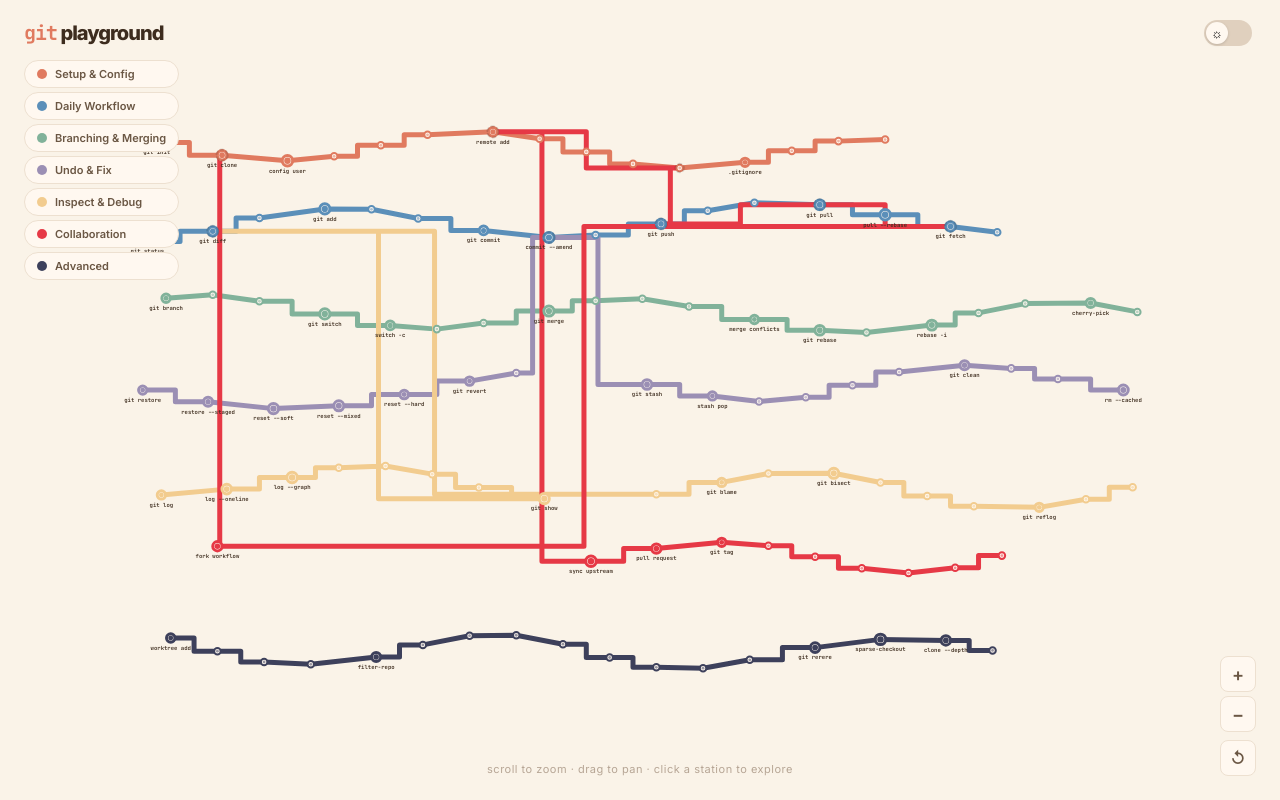
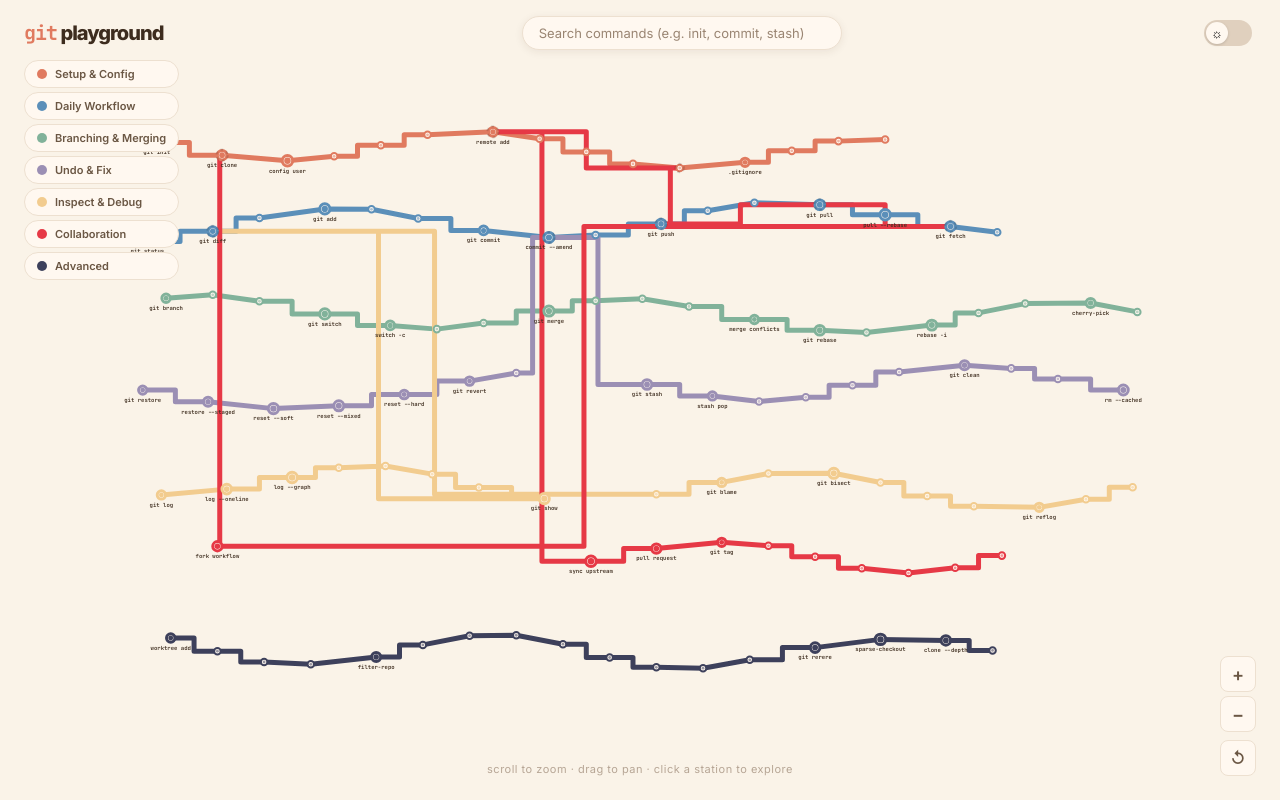
Before and after one commit to anandmishra13/git-playground, an Angular app: page / in a window 1280 px wide. Built offline with nearby package versions, Linux system fonts and the light colour scheme.

Commit message:
added search in canvas

```diff
--- a/src/app/components/home/home.html
+++ b/src/app/components/home/home.html
@@ -4,6 +4,19 @@
   <div class="top-bar">
     <div class="top-left">
       <h1 class="logo"><span class="git-text">git</span> playground</h1>
+    </div>
+    <div class="top-center">
+      <div class="map-search">
+        <input
+          type="text"
+          placeholder="Search commands (e.g. init, commit, stash)..."
+          [(ngModel)]="searchQuery"
+          (input)="onSearchChange()"
+          class="map-search-input" />
+        @if (searchQuery) {
+          <button class="clear-search-btn" (click)="clearSearch()">&#x2715;</button>
+        }
+      </div>
     </div>
     <div class="top-right">
       <app-theme-toggle />
--- a/src/app/components/home/home.scss
+++ b/src/app/components/home/home.scss
@@ -32,8 +32,65 @@
   pointer-events: none;
   z-index: 10;
 
-  .top-left, .top-right {
+  .top-left, .top-center, .top-right {
     pointer-events: all;
+  }
+}
+
+.map-search {
+  position: relative;
+  display: flex;
+  align-items: center;
+
+  .map-search-input {
+    background: var(--bg-card);
+    border: 1px solid var(--border-light);
+    border-radius: 20px;
+    padding: 8px 36px 8px 16px;
+    font-size: 13px;
+    font-family: var(--font-sans);
+    color: var(--text-primary);
+    width: 320px;
+    box-shadow: var(--shadow);
+    transition: all 0.2s cubic-bezier(0.4, 0, 0.2, 1);
+    outline: none;
+
+    &::placeholder {
+      color: var(--text-muted);
+    }
+
+    &:focus {
+      border-color: var(--accent);
+      box-shadow: var(--shadow-lg), 0 0 0 2px var(--accent-light);
+      width: 420px; // smooth expand on focus!
+    }
+  }
+
+  .clear-search-btn {
+    position: absolute;
+    right: 12px;
+    background: none;
+    border: none;
+    color: var(--text-muted);
+    font-size: 13px;
+    cursor: pointer;
+    display: flex;
+    align-items: center;
+    justify-content: center;
+    padding: 4px;
+    border-radius: 50%;
+    transition: all 0.15s ease;
+
+    &:hover {
+      color: var(--text-primary);
+      background: rgba(0, 0, 0, 0.06);
+    }
+  }
+}
+
+[data-theme="dark"] {
+  .map-search .clear-search-btn:hover {
+    background: rgba(255, 255, 255, 0.08);
   }
 }
 
--- a/src/app/components/home/home.ts
+++ b/src/app/components/home/home.ts
@@ -1,4 +1,5 @@
 import { Component, ElementRef, ViewChild, AfterViewInit, OnDestroy, NgZone, ChangeDetectorRef, inject } from '@angular/core';
+import { FormsModule } from '@angular/forms';
 import { Router } from '@angular/router';
 import { METRO_LINES, METRO_STATIONS, MetroStation, MetroLine, getLineColor } from '../../data/metro-map';
 import { COMMAND_CATEGORIES } from '../../data/git-commands';
@@ -7,7 +8,7 @@ import { ThemeToggle } from '../theme-toggle/theme-toggle';
 
 @Component({
   selector: 'app-home',
-  imports: [ThemeToggle],
+  imports: [ThemeToggle, FormsModule],
   templateUrl: './home.html',
   styleUrl: './home.scss',
 })
@@ -19,6 +20,16 @@ export class Home implements AfterViewInit, OnDestroy {
   stations = METRO_STATIONS;
   hoveredStation: MetroStation | null = null;
   legendLines = METRO_LINES;
+  searchQuery = '';
+
+  onSearchChange() {
+    this.cdr.detectChanges();
+  }
+
+  clearSearch() {
+    this.searchQuery = '';
+    this.cdr.detectChanges();
+  }
 
   private animId = 0;
   private canvas!: HTMLCanvasElement;
@@ -286,6 +297,9 @@ export class Home implements AfterViewInit, OnDestroy {
   }
 
   private drawLines(ctx: CanvasRenderingContext2D, z: number) {
+    const query = (this.searchQuery || '').trim().toLowerCase();
+    const hasQuery = query.length > 0;
+
     for (const line of this.lines) {
       const stationObjs = line.stations
         .map(sid => this.stations.find(s => s.id === sid))
@@ -293,6 +307,20 @@ export class Home implements AfterViewInit, OnDestroy {
 
       if (stationObjs.length < 2) continue;
 
+      let alpha = 1.0;
+      if (hasQuery) {
+        const lineHasMatch = stationObjs.some(s =>
+          (s.name || '').toLowerCase().includes(query) ||
+          (s.command || '').toLowerCase().includes(query) ||
+          (s.description || '').toLowerCase().includes(query)
+        );
+        if (!lineHasMatch) {
+          alpha = 0.15;
+        }
+      }
+
+      ctx.save();
+      ctx.globalAlpha = alpha;
       ctx.beginPath();
       ctx.strokeStyle = line.color;
       ctx.lineWidth = 5 / z;
@@ -317,6 +345,7 @@ export class Home implements AfterViewInit, OnDestroy {
         }
       }
       ctx.stroke();
+      ctx.restore();
     }
   }
 
@@ -326,13 +355,38 @@ export class Home implements AfterViewInit, OnDestroy {
     const textColor = isDark ? '#e2ddd5' : '#3d2c1e';
     const mutedColor = isDark ? '#6e665c' : '#9a8572';
 
+    const query = (this.searchQuery || '').trim().toLowerCase();
+    const hasQuery = query.length > 0;
+
     for (const station of this.stations) {
       const isHovered = this.hoveredStation === station;
+      const isMatch = hasQuery && (
+        (station.name || '').toLowerCase().includes(query) ||
+        (station.command || '').toLowerCase().includes(query) ||
+        (station.description || '').toLowerCase().includes(query)
+      );
+
       const lineColor = getLineColor(station.lineIds[0]);
       const r = station.major ? 8 : 5;
       const pulse = station.major ? Math.sin(this.pulsePhase + station.x * 0.01) * 0.15 + 1 : 1;
 
-      if (isHovered) {
+      let alpha = 1.0;
+      if (hasQuery) {
+        alpha = isMatch ? 1.0 : 0.15;
+      }
+
+      ctx.save();
+      ctx.globalAlpha = alpha;
+
+      if (isMatch) {
+        ctx.beginPath();
+        ctx.arc(station.x, station.y, (r + 10) * pulse, 0, Math.PI * 2);
+        ctx.fillStyle = lineColor + '33';
+        ctx.fill();
+        ctx.strokeStyle = lineColor;
+        ctx.lineWidth = 2 / z;
+        ctx.stroke();
+      } else if (isHovered) {
         ctx.beginPath();
         ctx.arc(station.x, station.y, (r + 8) * pulse, 0, Math.PI * 2);
         ctx.fillStyle = lineColor + '22';
@@ -343,13 +397,13 @@ export class Home implements AfterViewInit, OnDestroy {
       ctx.arc(station.x, station.y, r * pulse + 2, 0, Math.PI * 2);
       ctx.fillStyle = bgColor;
       ctx.fill();
-      ctx.strokeStyle = lineColor;
-      ctx.lineWidth = (station.major ? 3 : 2) / z;
+      ctx.strokeStyle = isMatch ? (isDark ? '#ffffff' : '#3d2c1e') : lineColor;
+      ctx.lineWidth = (isMatch ? 4.5 : (station.major ? 3 : 2)) / z;
       ctx.stroke();
 
       ctx.beginPath();
       ctx.arc(station.x, station.y, (r - 2) * pulse, 0, Math.PI * 2);
-      ctx.fillStyle = isHovered ? lineColor : (station.major ? lineColor : lineColor + '88');
+      ctx.fillStyle = (isHovered || isMatch) ? lineColor : (station.major ? lineColor : lineColor + '88');
       ctx.fill();
 
       if (station.lineIds.length > 1) {
@@ -362,13 +416,13 @@ export class Home implements AfterViewInit, OnDestroy {
         ctx.setLineDash([]);
       }
 
-      const showLabel = z > 0.5 || station.major;
+      const showLabel = z > 0.5 || station.major || isMatch;
       if (showLabel) {
         const fontSize = Math.max(9, Math.min(12, 11 / z));
-        ctx.font = (station.major ? '600 ' : '400 ') + fontSize + "px 'JetBrains Mono', monospace";
+        ctx.font = ((station.major || isMatch) ? '600 ' : '400 ') + fontSize + "px 'JetBrains Mono', monospace";
         ctx.textAlign = 'center';
         ctx.textBaseline = 'top';
-        ctx.fillStyle = isHovered ? lineColor : (station.major ? textColor : mutedColor);
+        ctx.fillStyle = isMatch ? lineColor : (isHovered ? lineColor : (station.major ? textColor : mutedColor));
         ctx.fillText(station.name, station.x, station.y + r + 8);
       }
 
@@ -377,6 +431,7 @@ export class Home implements AfterViewInit, OnDestroy {
         ctx.fillStyle = mutedColor;
         ctx.fillText(station.description, station.x, station.y + r + 24);
       }
+      ctx.restore();
     }
   }
 
```
